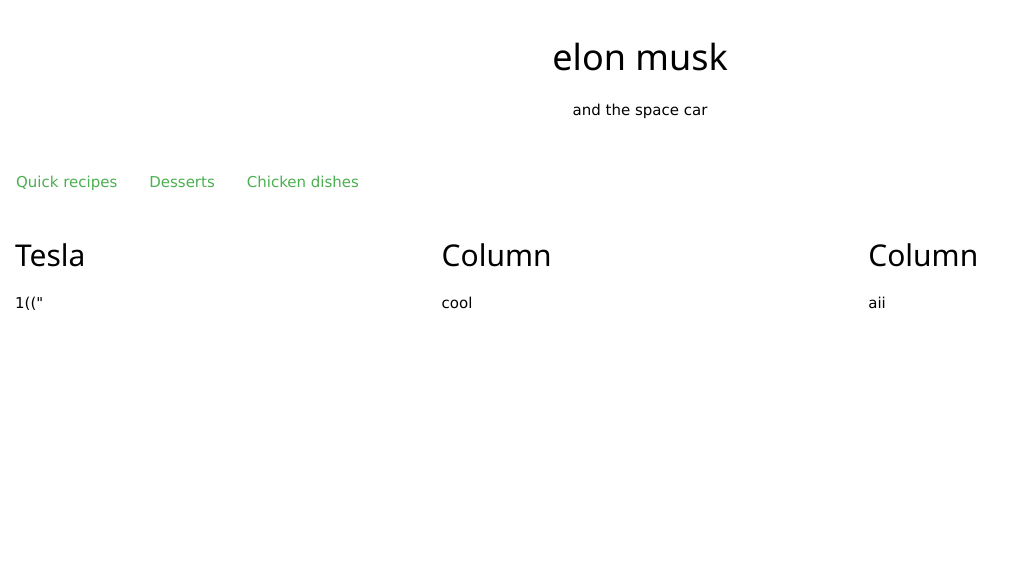
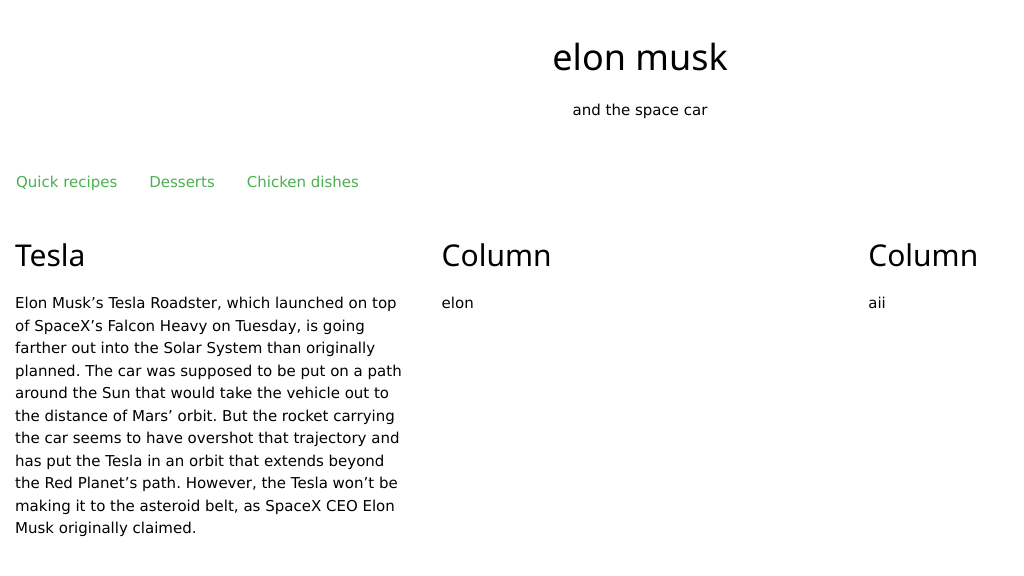
Before and after one commit to filipmacdonaldd/filipmacdonaldd.github.io, a plain HTML site: page index.html in a window 1280 px wide. Shown: the whole page, without its empty margins (0-1024 px from the left). Drawn offline with nearby package versions, Linux system fonts and the light colour scheme.

Commit message:
Update index.html

```diff
--- a/index.html
+++ b/index.html
@@ -80,11 +80,11 @@ body {
 <div class="row">
   <div class="column">
     <h2>Tesla</h2>
-    <p>1(("</p>
+    <p>Elon Musk’s Tesla Roadster, which launched on top of SpaceX’s Falcon Heavy on Tuesday, is going farther out into the Solar System than originally planned. The car was supposed to be put on a path around the Sun that would take the vehicle out to the distance of Mars’ orbit. But the rocket carrying the car seems to have overshot that trajectory and has put the Tesla in an orbit that extends beyond the Red Planet’s path. However, the Tesla won’t be making it to the asteroid belt, as SpaceX CEO Elon Musk originally claimed.</p>
   </div>
   <div class="column">
     <h2>Column</h2>
-    <p>cool</p>
+    <p>elon</p>
   </div>
   <div class="column">
     <h2>Column</h2>
```
